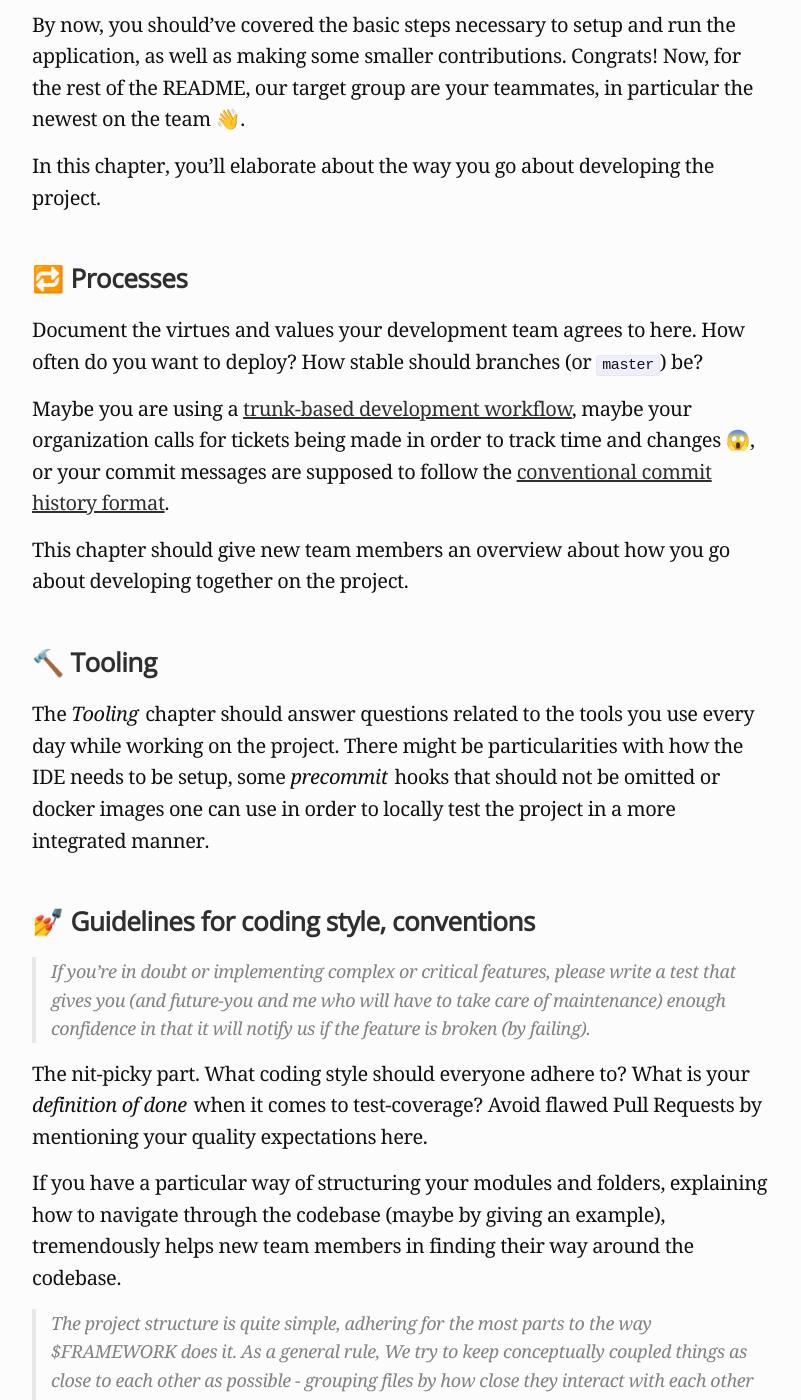
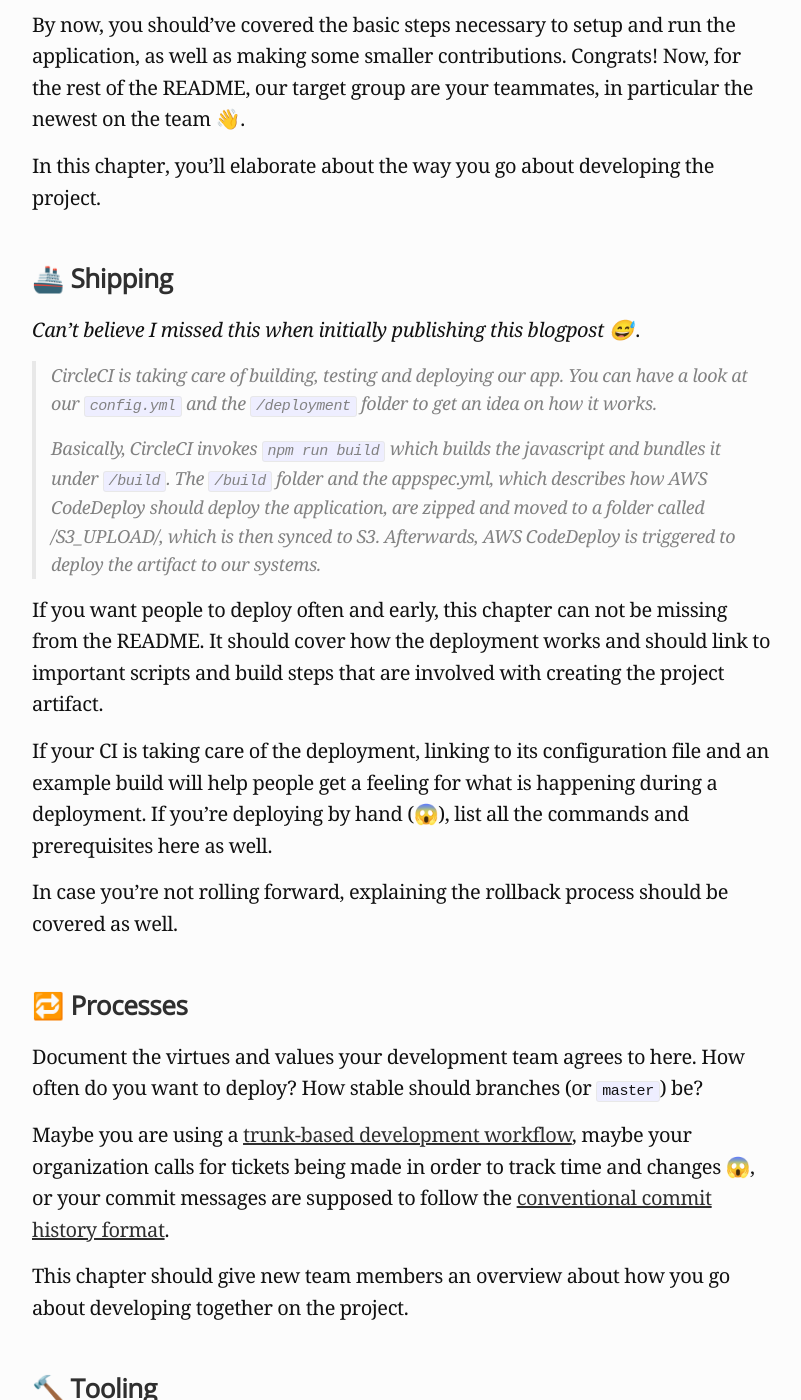
Before and after one commit to rradczewski/ymmv, a Jekyll site: the page built from _posts/2017-10-15-What-makes-a-good-README.md, in a window 1280 px wide and 1400 px high, scrolled down 4095 px. Shown: the whole window, without its empty margins (238-1039 px from the left). Built offline with Jekyll 4.4.1, drawn with Linux system fonts in a browser that asks for light colours; some of the changed text lies outside the part shown.

Commit message:
Add chapter on deployments

```diff
--- a/_posts/2017-10-15-What-makes-a-good-README.md
+++ b/_posts/2017-10-15-What-makes-a-good-README.md
@@ -93,6 +93,20 @@ By now, you should've covered the basic steps necessary to setup and run the app
 
 In this chapter, you'll elaborate about the way you go about developing the project.
 
+### 🚢 Shipping
+
+*Can't believe I missed this when initially publishing this blogpost 😅*.
+
+> CircleCI is taking care of building, testing and deploying our app. You can have a look at our `config.yml` and the `/deployment` folder to get an idea on how it works.
+>
+> Basically, CircleCI invokes `npm run build` which builds the javascript and bundles it under `/build`. The `/build` folder and the appspec.yml, which describes how AWS CodeDeploy should deploy the application, are zipped and moved to a folder called /S3_UPLOAD/, which is then synced to S3. Afterwards, AWS CodeDeploy is triggered to deploy the artifact to our systems.
+
+If you want people to deploy often and early, this chapter can not be missing from the README. It should cover how the deployment works and should link to important scripts and build steps that are involved with creating the project artifact.
+
+If your CI is taking care of the deployment, linking to its configuration file and an example build will help people get a feeling for what is happening during a deployment. If you're deploying by hand (😱), list all the commands and prerequisites here as well.
+
+In case you're not rolling forward, explaining the rollback process should be covered as well.
+
 ### 🔁 Processes
 
 Document the virtues and values your development team agrees to here. How often do you want to deploy? How stable should branches (or `master`) be?
```
